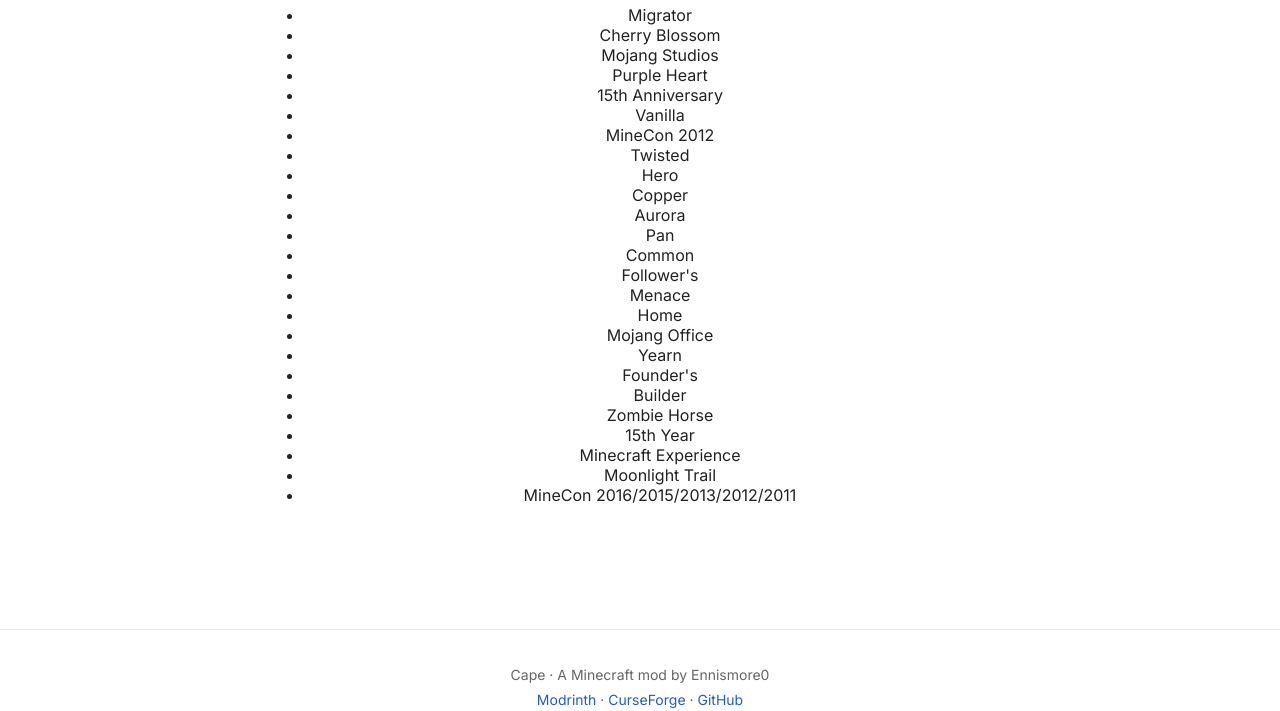
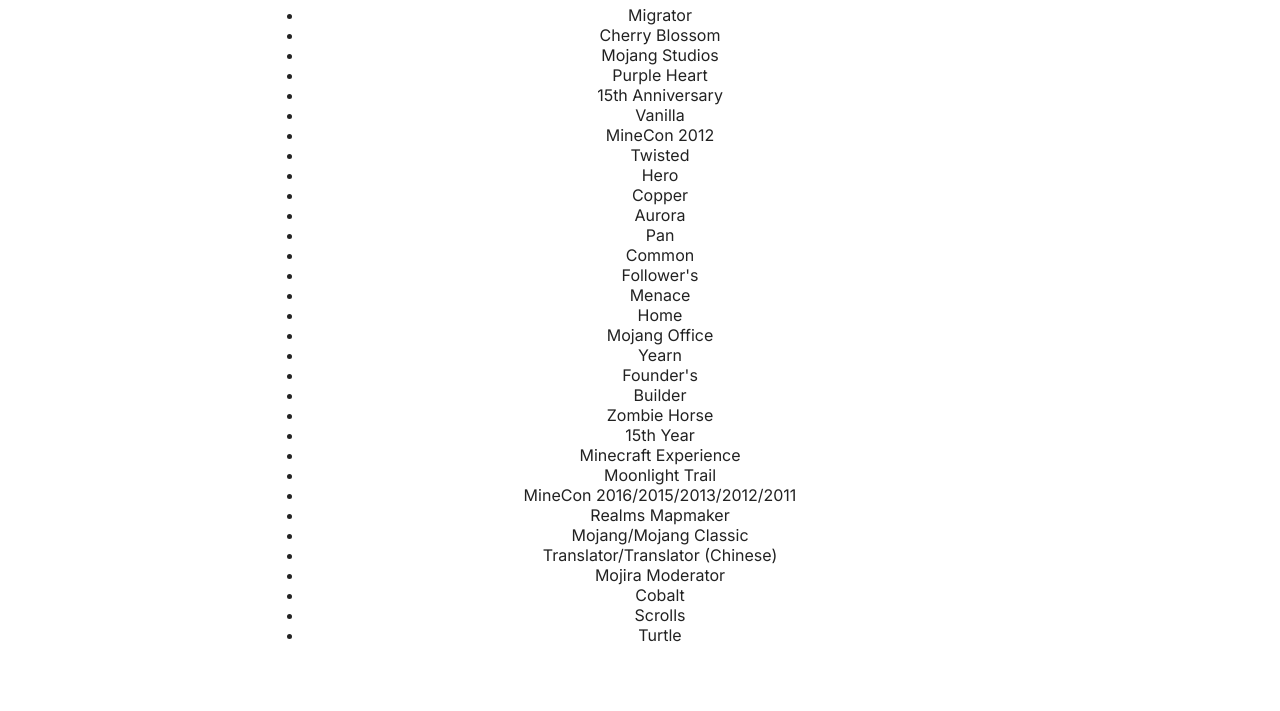
Before and after one commit to Ennismore0/ennismore0.github.io, a plain HTML site: page wiki/list-of-capes.html in a window 1280 px wide. Shown: the part 241-952 px from the top of the page. Drawn offline with Linux system fonts and the light colour scheme.

Commit message:
Update list-of-capes.html

```diff
--- a/wiki/list-of-capes.html
+++ b/wiki/list-of-capes.html
@@ -45,6 +45,13 @@
 <li>Minecraft Experience</li>
 <li>Moonlight Trail</li>
 <li>MineCon 2016/2015/2013/2012/2011</li>
+<li>Realms Mapmaker</li>
+<li>Mojang/Mojang Classic</li>
+<li>Translator/Translator (Chinese)</li>
+<li>Mojira Moderator</li>
+<li>Cobalt</li>
+<li>Scrolls</li>
+<li>Turtle</li>
 </ul>
 
         </section>
```
